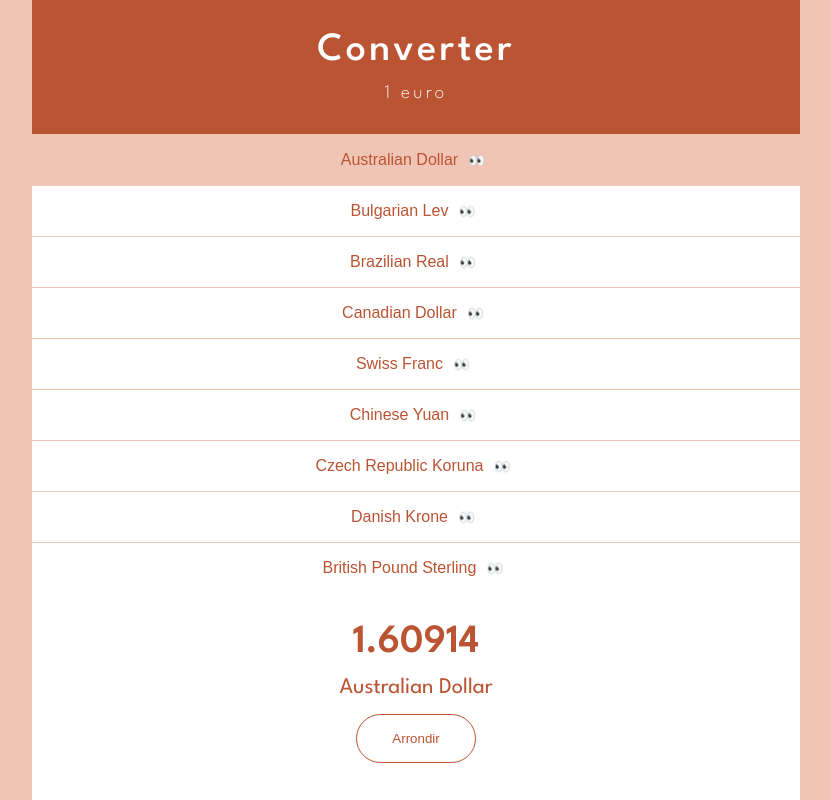
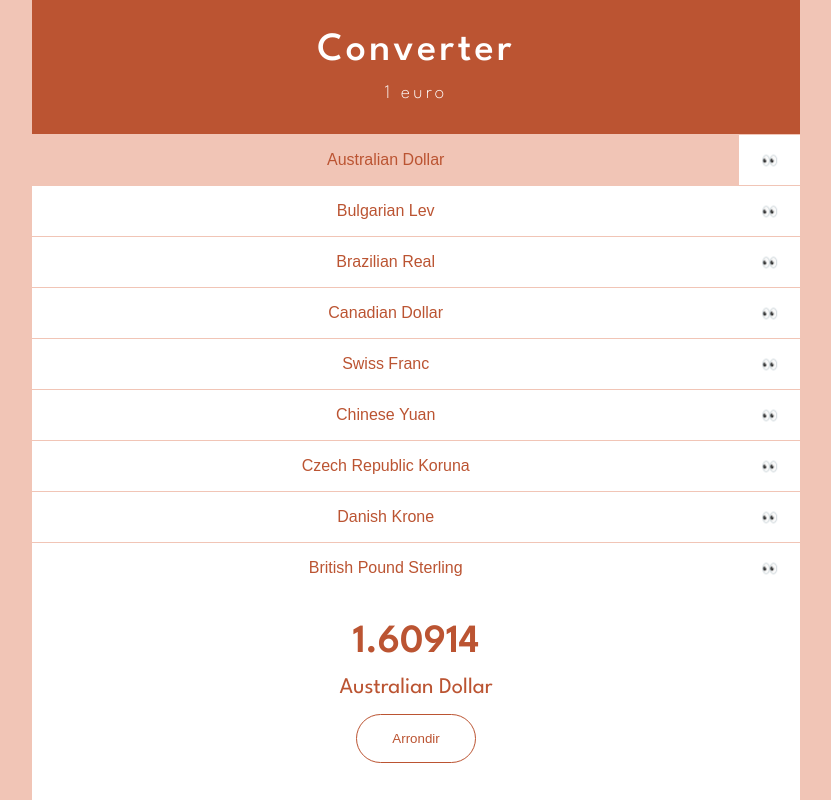
Before and after one commit to O-clock-Dublin/o-converter-challenge-2, a React (Vite) app: page / in a window 1280 px wide. Shown: the whole page, without its empty margins (224-1055 px from the left). Built offline with nearby package versions, Linux system fonts and the light colour scheme.

Commit message:
modify css to reposition the elements

```diff
--- a/src/App.css
+++ b/src/App.css
@@ -68,6 +68,7 @@ body {
 }
 
 .currency {
+	display: flex;
 	font-size: 1.5rem;
 	border-top: 1px solid var(--color-alt);
 	transition: background-color 1s;
@@ -122,3 +123,7 @@ body {
     background-color: var(--color-main);
     color: var(--color-light);
   }
+
+  .HandleButtonHide {
+	margin: 0 1rem;
+  }
--- a/src/components/Currency.tsx
+++ b/src/components/Currency.tsx
@@ -17,8 +17,15 @@ export default function diplayCurrency({onClick, currency, currentCurrency}: Iel
 			}
 		>
 				{currency.description} {initialIsRate ? `(${currency.rate.toFixed(2)})` : ""}
-				<button onClick={()=> setInitialIsRate(!initialIsRate)} className="handleHide" type="button"> {initialIsRate ? "❌" : "👀"}</button>
+
 		</button>
+		<button onClick={()=> setInitialIsRate(!initialIsRate)}
+		className=
+		"HandleButtonHide"
+		type=
+		"button"> {initialIsRate ? "❌" : "👀"}
+		</button>
+
 	</li>
 
 		)
```
